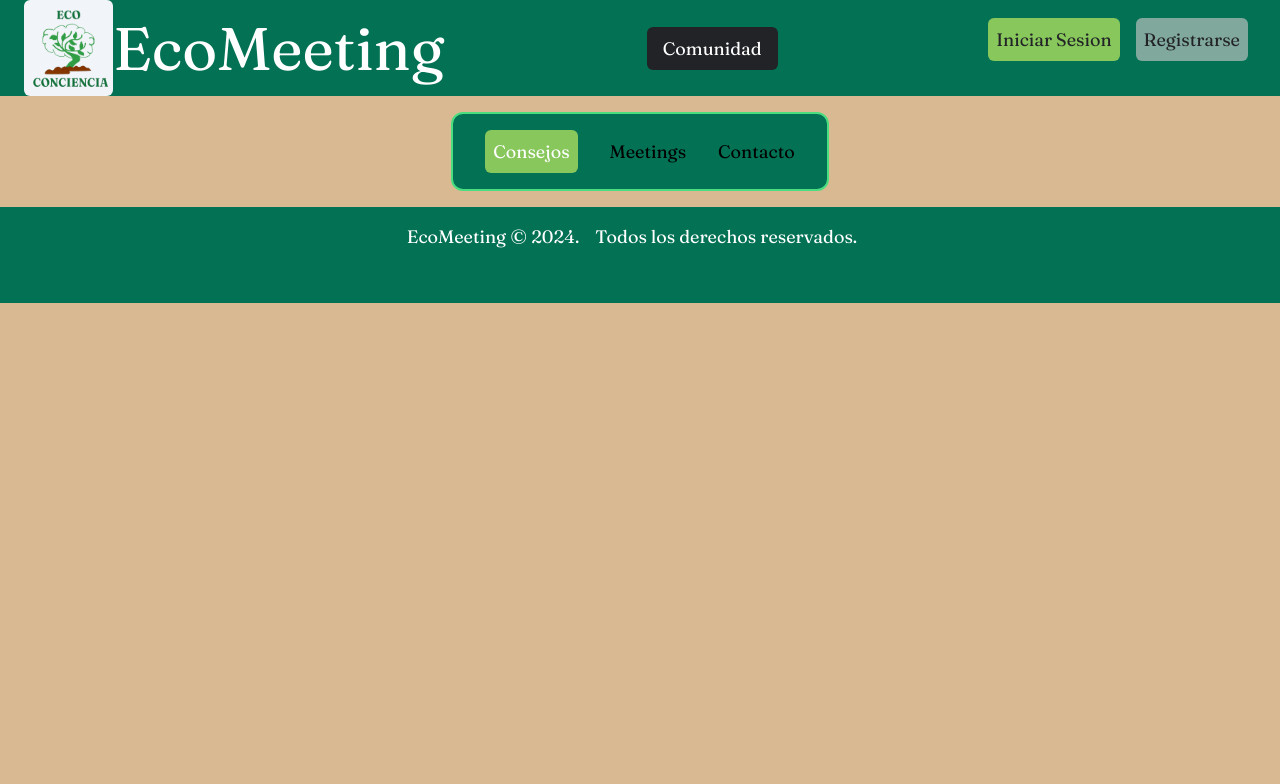
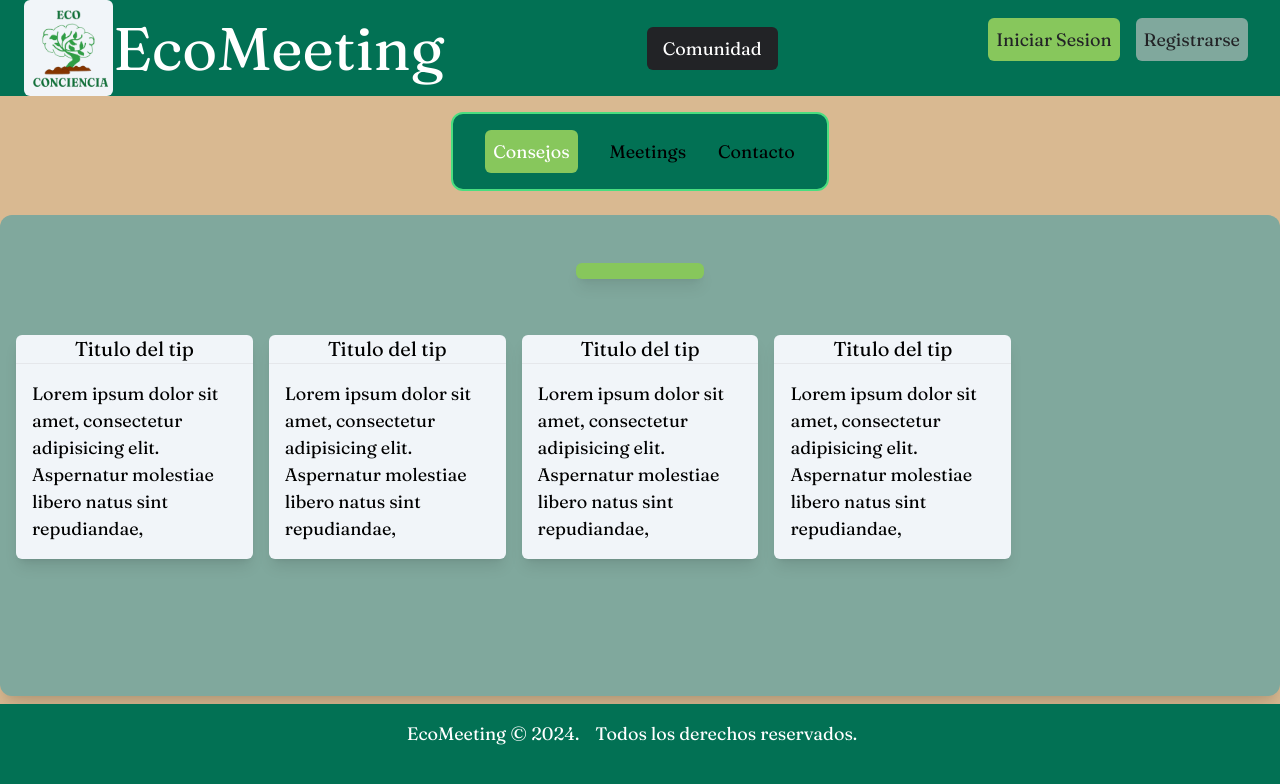
Before and after one commit to DannyB935/eco-meeting, a Next.js app: page /comunidad in a window 1280 px wide. Shown: the top 784 px of the page. Built offline with nearby package versions, Linux system fonts and the light colour scheme.

Commit message:
Terminado el layout principal de la seccion de consejos

```diff
--- /dev/null
+++ b/src/app/Components/Content/ContactComp.jsx
@@ -0,0 +1,10 @@
+
+const ContactComp = () => {
+  return(
+    <div>
+      Contacto
+    </div>
+  );
+};
+
+export default ContactComp;
--- /dev/null
+++ b/src/app/Components/Content/MeetingComp.jsx
@@ -0,0 +1,10 @@
+
+const MeetingComp = () => {
+  return(
+    <div>
+      Meetings
+    </div>
+  );
+};
+
+export default MeetingComp;
--- /dev/null
+++ b/src/app/Components/Content/TipsComp.jsx
@@ -0,0 +1,60 @@
+
+const TipsComp = () => {
+  return(
+    <div className="flex flex-col flex-grow justify-center items-center">
+      <div className="container mainWall flex-col h-full md:rounded-xl md:shadow-xl md:my-2">
+        <div className="flex justify-center p-4 md:p-8 my-4">
+          <button className="rounded-md mainBtn w-full p-2 shadow-lg hover:shadow-xl transition-transform duration-500 hover:scale-110 md:w-32"><i className="bi bi-plus text-2xl"></i></button>
+        </div>
+        <div className="flex flex-col md:grid gap-4 mx-2 md:grid-cols-4 lg:grid-cols-5 p-4 md:p-2">
+          <div className="bg-slate-100 rounded-md shadow-lg w-full h-56 min-h-56 transition-transform duration-500 hover:scale-110 hover:shadow-xl">
+            <div className="text-center text-xl flex flex-col items-center">
+                <h4>Titulo del tip</h4>
+            </div>
+            <hr />
+            <div className="overflow-y-auto max-h-44">
+              <div className="text-left p-4">
+                Lorem ipsum dolor sit amet, consectetur adipisicing elit. Aspernatur molestiae libero natus sint repudiandae, laboriosam fuga harum aut sunt iusto. Dolores reprehenderit repellat, cupiditate provident quae nesciunt ad facilis excepturi.
+              </div>
+            </div>
+          </div>
+          <div className="bg-slate-100 rounded-md shadow-lg w-full h-56 min-h-56 transition-transform duration-500 hover:scale-110 hover:shadow-xl">
+            <div className="text-center text-xl flex flex-col items-center">
+              <h4>Titulo del tip</h4>
+            </div>
+            <hr />
+            <div className="overflow-y-auto max-h-44">
+              <div className="text-left p-4">
+                Lorem ipsum dolor sit amet, consectetur adipisicing elit. Aspernatur molestiae libero natus sint repudiandae, laboriosam fuga harum aut sunt iusto. Dolores reprehenderit repellat, cupiditate provident quae nesciunt ad facilis excepturi.
+              </div>
+            </div>
+          </div>
+          <div className="bg-slate-100 rounded-md shadow-lg w-full h-56 min-h-56 transition-transform duration-500 hover:scale-110 hover:shadow-xl">
+            <div className="text-center text-xl flex flex-col items-center">
+              <h4>Titulo del tip</h4>
+            </div>
+            <hr />
+            <div className="overflow-y-auto max-h-44">
+              <div className="text-left p-4">
+                Lorem ipsum dolor sit amet, consectetur adipisicing elit. Aspernatur molestiae libero natus sint repudiandae, laboriosam fuga harum aut sunt iusto. Dolores reprehenderit repellat, cupiditate provident quae nesciunt ad facilis excepturi.
+              </div>
+            </div>
+          </div>
+          <div className="bg-slate-100 rounded-md shadow-lg w-full h-56 min-h-56 transition-transform duration-500 hover:scale-110 hover:shadow-xl">
+            <div className="text-center text-xl flex flex-col items-center">
+              <h4>Titulo del tip</h4>
+            </div>
+            <hr />
+            <div className="overflow-y-auto max-h-44">
+              <div className="text-left p-4">
+                Lorem ipsum dolor sit amet, consectetur adipisicing elit. Aspernatur molestiae libero natus sint repudiandae, laboriosam fuga harum aut sunt iusto. Dolores reprehenderit repellat, cupiditate provident quae nesciunt ad facilis excepturi.
+              </div>
+            </div>
+          </div>
+        </div>
+      </div>
+    </div>
+  );
+};
+
+export default TipsComp;
--- a/src/app/comunidad/page.jsx
+++ b/src/app/comunidad/page.jsx
@@ -5,6 +5,9 @@ import { useState } from 'react';
 import NavbarComp from '../Components/NavbarComp';
 import FooterNavComp from '../Components/FooterComp';
 import TabviewComp from '../Components/TabviewComp';
+import TipsComp from '../Components/Content/TipsComp';
+import MeetingComp from '../Components/Content/MeetingComp';
+import ContactComp from '../Components/Content/ContactComp';
 
 const ComunidadComp = () => {
 
@@ -16,10 +19,23 @@ const ComunidadComp = () => {
     setActTab(tab);
   }
 
+  let showComp;
+
+  if(actTab == 1){
+    showComp = <TipsComp />
+  }else{
+    if(actTab == 2){
+      showComp = <MeetingComp />
+    }else{
+      showComp = <ContactComp />
+    }
+  }
+
   return (
     <div className='flex flex-col min-h-screen h-screen'>
       <NavbarComp />
       <TabviewComp tab={actTab} setTab={handleTab}/>
+      {showComp}
       <FooterNavComp />
     </div>
   )
--- a/src/app/globals.css
+++ b/src/app/globals.css
@@ -65,3 +65,9 @@ body{
   background-color: var(--btn-color);
   color: white;
 }
+
+
+/* *Estilos tips */
+.mainWall{
+  background-color: var(--third-color);
+}
```
